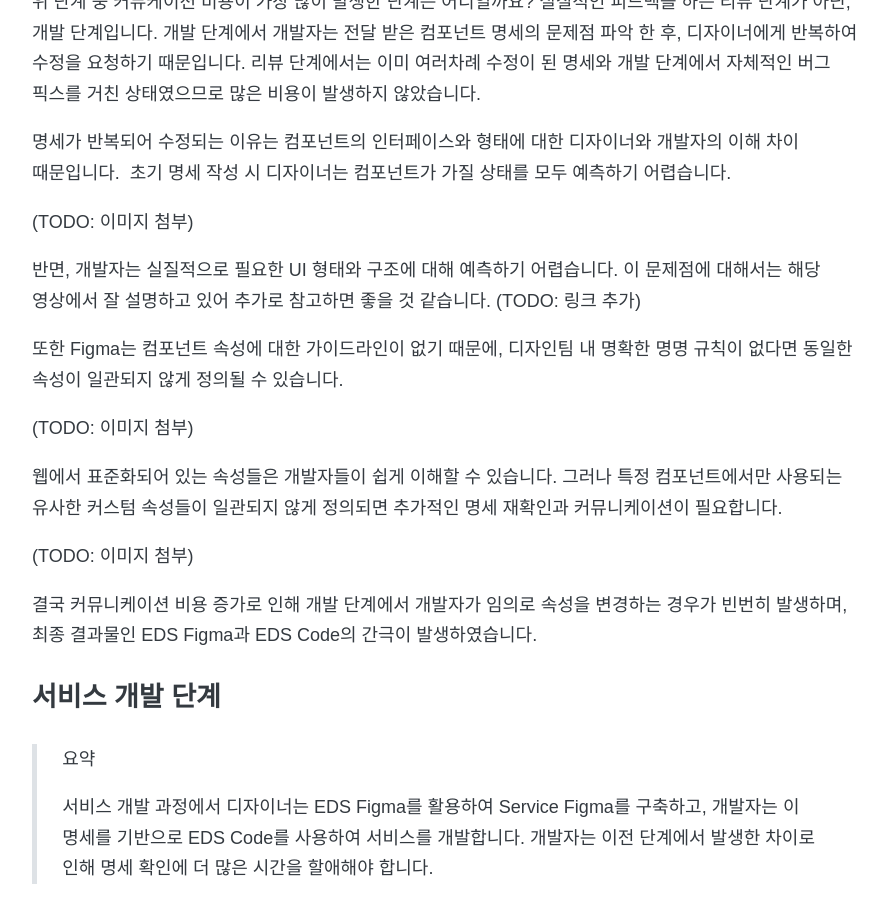
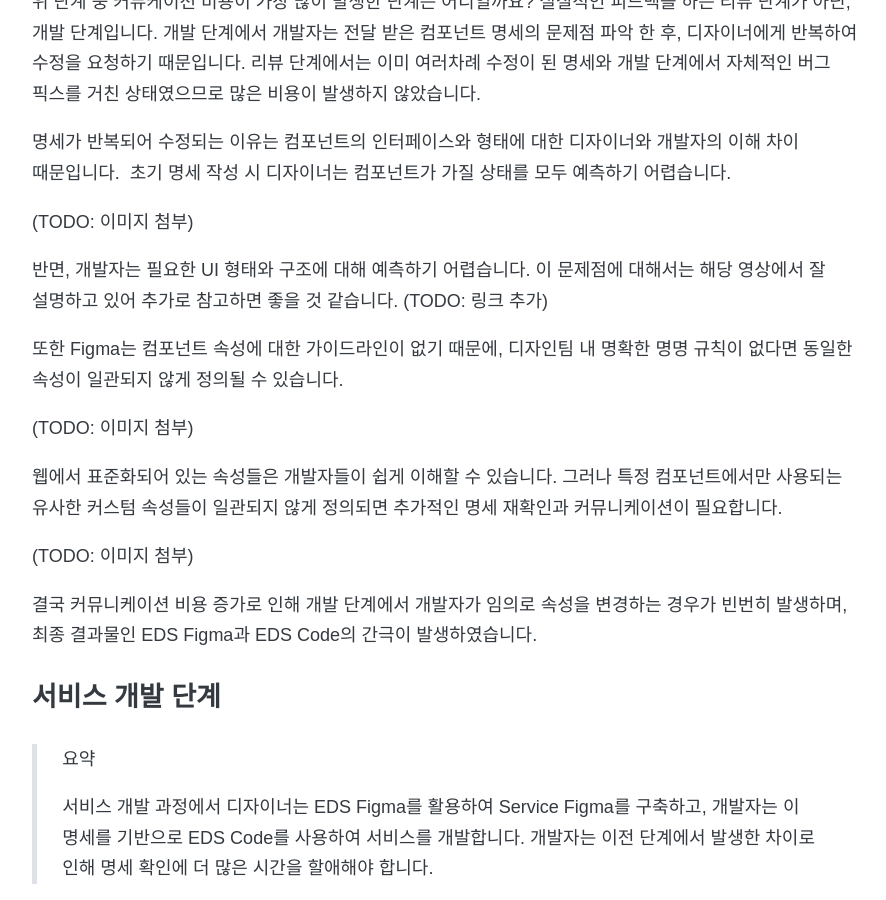
Before and after one commit to 8percent/8percent.github.io, a Jekyll site: the page built from _posts/2024-07-07-frontend-eds-improvement.md, in a window 1280 px wide and 900 px high, scrolled down 1690 px. Shown: the whole window, without its empty margins (194-1080 px from the left). Built offline with Jekyll 4.4.1, drawn with Linux system fonts in a browser that asks for light colours; some web fonts are replaced.

Commit message:
Update _posts/2024-07-07-frontend-eds-improvement.md
Co-authored-by: joSeugHee <104751519+joSeugHee@users.noreply.github.com>

```diff
--- a/_posts/2024-07-07-frontend-eds-improvement.md
+++ b/_posts/2024-07-07-frontend-eds-improvement.md
@@ -51,7 +51,7 @@ description: 디자인 시스템과 개발 및 적용 과정의 문제점 분석
 
 (TODO: 이미지 첨부)
 
-반면, 개발자는 실질적으로 필요한 UI 형태와 구조에 대해 예측하기 어렵습니다. 이 문제점에 대해서는 해당 영상에서 잘 설명하고 있어 추가로 참고하면 좋을 것 같습니다. (TODO: 링크 추가)
+반면, 개발자는 필요한 UI 형태와 구조에 대해 예측하기 어렵습니다. 이 문제점에 대해서는 해당 영상에서 잘 설명하고 있어 추가로 참고하면 좋을 것 같습니다. (TODO: 링크 추가)
 
 또한 Figma는 컴포넌트 속성에 대한 가이드라인이 없기 때문에, 디자인팀 내 명확한 명명 규칙이 없다면 동일한 속성이 일관되지 않게 정의될 수 있습니다.
 
```
